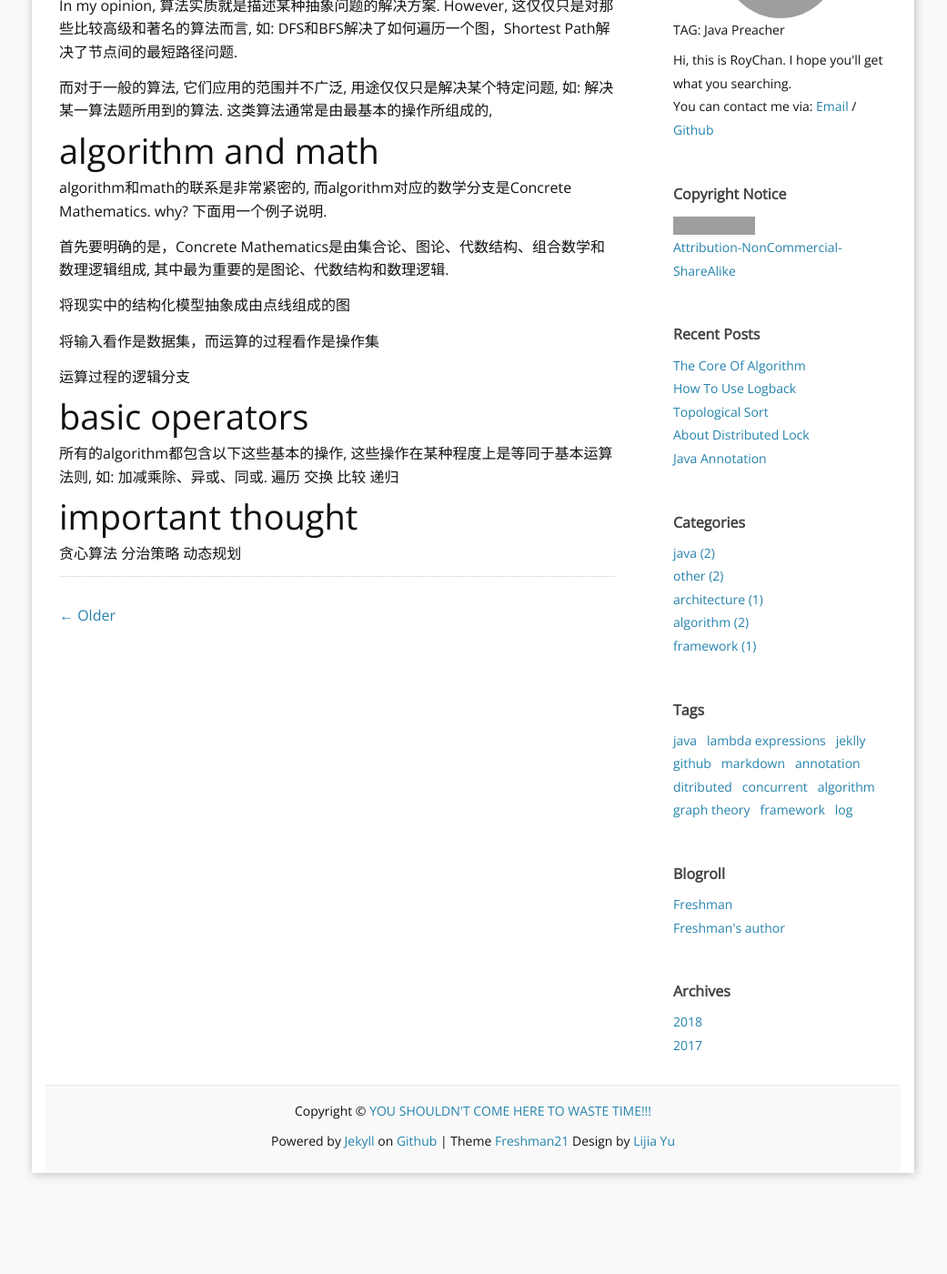
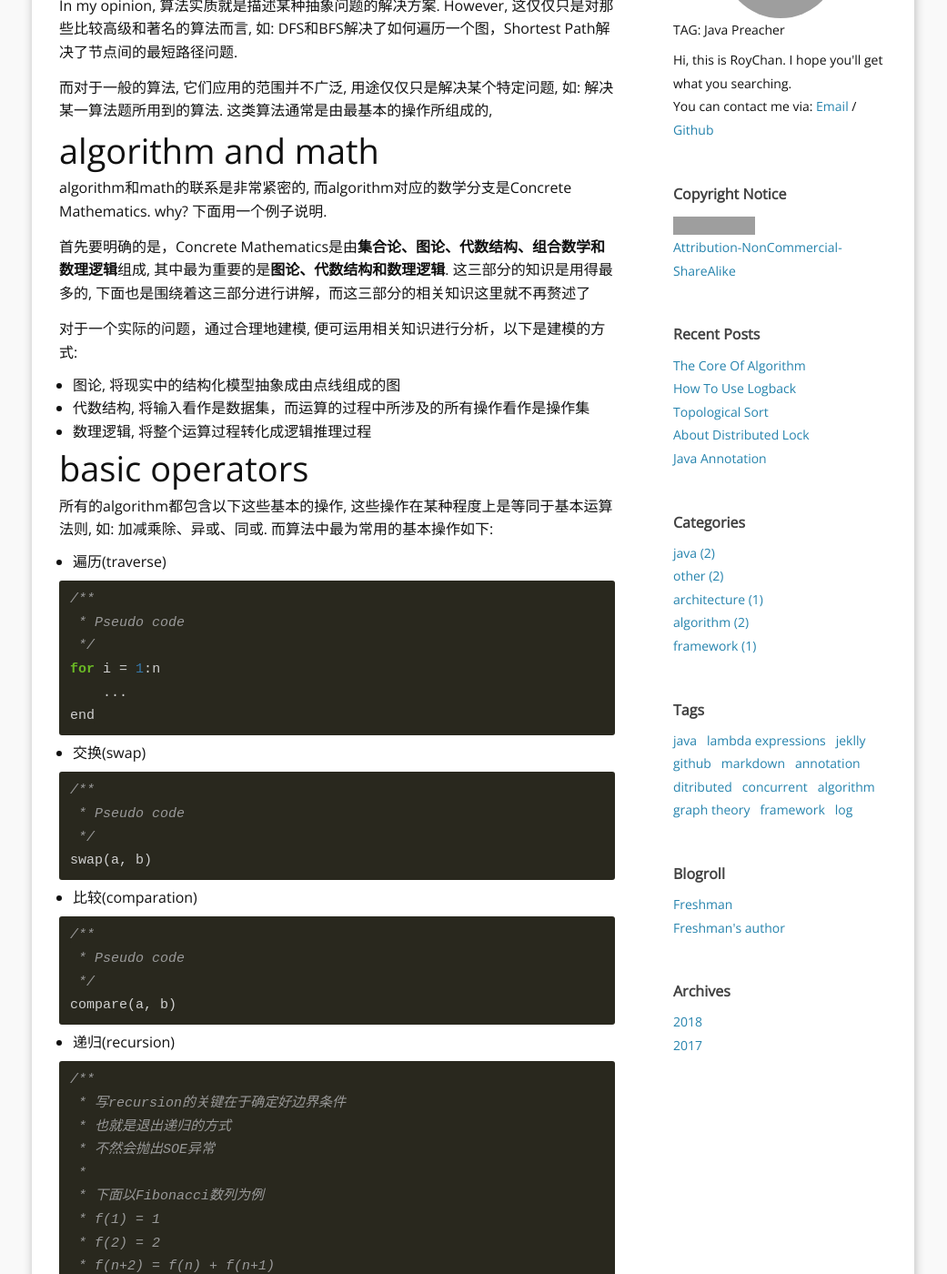
Before and after one commit to RoyWorld/RoyWorld.github.io, a Jekyll site: the page built from _posts/2018-02-26-the-core-of-algorithm.md, in a window 1280 px wide and 1400 px high, scrolled down 432 px. Shown: the whole window at 91% size, without its empty margins (120-1161 px from the left). Built offline with Jekyll 4.4.1, drawn with Linux system fonts in a browser that asks for light colours; nearby versions of some CDN libraries; comment, search, counter and statistics services are not loaded; before the commit the page ends 1751 px from its top, so only the background shows below that; some of the changed text lies outside the part shown; grey boxes are pictures that could not be loaded.

Commit message:
修改文章20180226和20171228

````diff
--- a/_posts/2018-02-26-the-core-of-algorithm.md
+++ b/_posts/2018-02-26-the-core-of-algorithm.md
@@ -18,22 +18,106 @@
 # algorithm and math
 algorithm和math的联系是非常紧密的, 而algorithm对应的数学分支是Concrete Mathematics. why? 下面用一个例子说明.
 
-首先要明确的是，Concrete Mathematics是由集合论、图论、代数结构、组合数学和数理逻辑组成, 其中最为重要的是图论、代数结构和数理逻辑.
+首先要明确的是，Concrete Mathematics是由**集合论、图论、代数结构、组合数学和数理逻辑**组成, 其中最为重要的是**图论、代数结构和数理逻辑**. 这三部分的知识是用得最多的, 下面也是围绕着这三部分进行讲解，而这三部分的相关知识这里就不再赘述了
 
-将现实中的结构化模型抽象成由点线组成的图
+对于一个实际的问题，通过合理地建模, 便可运用相关知识进行分析，以下是建模的方式:
+* 图论, 将现实中的结构化模型抽象成由点线组成的图
+* 代数结构, 将输入看作是数据集，而运算的过程中所涉及的所有操作看作是操作集
+* 数理逻辑, 将整个运算过程转化成逻辑推理过程
 
-将输入看作是数据集，而运算的过程看作是操作集
 
-运算过程的逻辑分支
 
 # basic operators
-所有的algorithm都包含以下这些基本的操作, 这些操作在某种程度上是等同于基本运算法则, 如: 加减乘除、异或、同或.
-遍历
-交换
-比较
-递归
+所有的algorithm都包含以下这些基本的操作, 这些操作在某种程度上是等同于基本运算法则, 如: 加减乘除、异或、同或. 而算法中最为常用的基本操作如下:
+* 遍历(traverse)
+
+```java
+/**
+ * Pseudo code
+ */
+for i = 1:n
+    ...
+end
+```
+* 交换(swap)
+
+```java
+/**
+ * Pseudo code
+ */
+swap(a, b)
+```
+* 比较(comparation)
+
+```java
+/**
+ * Pseudo code
+ */
+compare(a, b)
+```
+* 递归(recursion)
+
+```java
+/**
+ * 写recursion的关键在于确定好边界条件
+ * 也就是退出递归的方式
+ * 不然会抛出SOE异常
+ *
+ * 下面以Fibonacci数列为例
+ * f(1) = 1
+ * f(2) = 2
+ * f(n+2) = f(n) + f(n+1)
+ * Pseudo code
+ */
+int f(n){
+    if(n == 1) return 1;
+    else if(n == 2) return 2;
+    else return f(n-1) + f(n-2);
+}
+```
+
+下面以ISort为例, 近距离的观察算法是怎么运用到basic operators
+ISort的核心思想是**假设序列中从0到k的元素是已排序的**, 操作上通过将第k+1个元素与前K元素进行比较, 来确定第k+1个元素的在前k+1个元素的位置.
+
+ISort的伪代码如下:
+```java
+for i = 2:n,
+    for (k = i; k > 1 and a[k] < a[k-1]; k--)
+        swap a[k,k-1]
+    → invariant: a[1..i] is sorted
+end
+```
+下面分别用traverse和recursion来实现ISort
+```java
+/**
+ * traverse版本
+ */
+void iSort(Integer[] a){
+    for (int i = 2; i < a.length; i++) {
+        for (int j = i; j > 0 && a[j] < a[j-1]; j--) {
+            a[j-1] = swap(a[j], a[j] = a[j-1]);
+        }
+    }
+}
+```
+```java
+/**
+ * recursion版本
+ */
+void iSort2(Integer[] a, int index){
+    index++;
+    for (int j = index; j > 0 && a[j] < a[j-1]; j--) {
+        a[j-1] = swap(a[j], a[j] = a[j-1]);
+    }
+    if (index == a.length-1){
+        return;
+    }else {
+        iSort2(a, index);
+    }
+}
+```
 
 # important thought
-贪心算法
-分治策略
-动态规划
+* 贪心算法(gready algorithms)
+* 分治策略(divide and conquer strategy)
+* 动态规划(dynamic programming)
````
Also changed, not shown: _posts/2017-12-28-java-annotation.md (+1 -1 lines).
